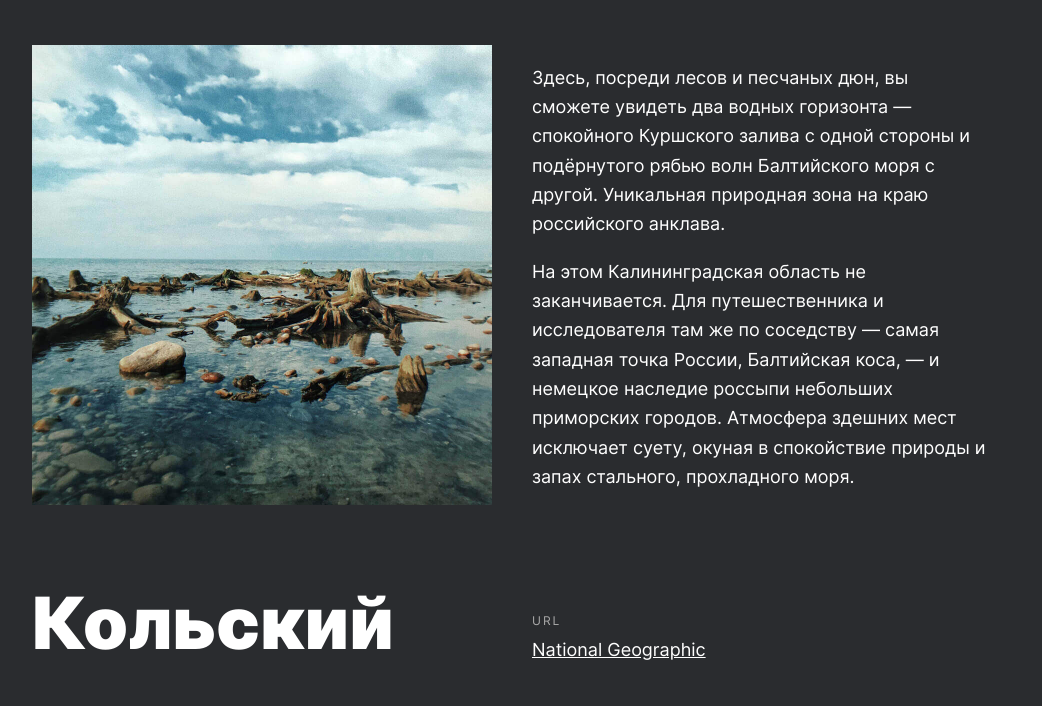
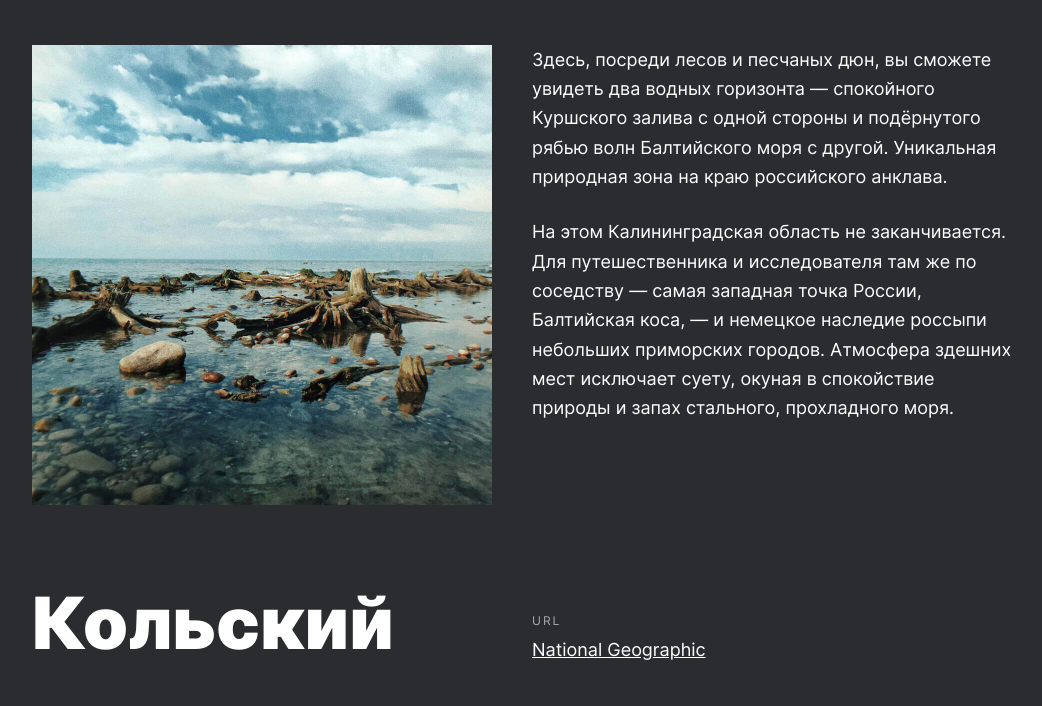
Before and after one commit to leonbron13/russian-travel, a plain HTML site: page index.html in a window 1280 px wide. Shown: the part 2482-3188 px from the top of the page, without its empty margins (116-1158 px from the left). Drawn offline with Linux system fonts and the light colour scheme; files whose address does not match are found by name.

Commit message:
Update place__paragraph.css

```diff
--- a/blocks/place/__paragraph/place__paragraph.css
+++ b/blocks/place/__paragraph/place__paragraph.css
@@ -7,7 +7,7 @@
     text-align: left;
     color: #ffffff;
     grid-area: place-paragraph;
-    margin-right:26px;
+    margin: 0 0 26px 0;
   }
 
   .place__paragraph:last-of-type{
```
